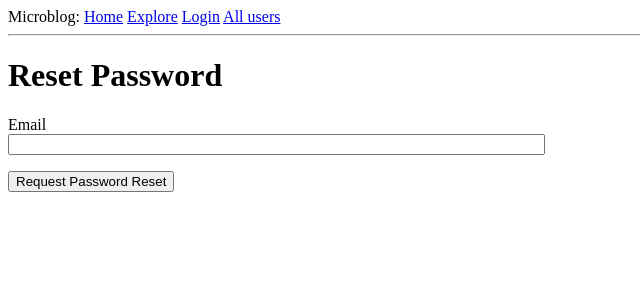
After one commit to kot613/flask_mig, a Flask app: page /reset_password_request in a window 1280 px wide. The commit adds this page. Shown: the top 300 px of the page, without its empty margins (0-640 px from the left). Run offline with Flask 2, Linux system fonts and the light colour scheme.

Commit message:
Chapter 10: Email Support, reset password from email

```diff
--- a/app/__init__.py
+++ b/app/__init__.py
@@ -7,6 +7,7 @@ from config import Config
 from flask_sqlalchemy import SQLAlchemy
 from flask_migrate import Migrate
 from flask_login import LoginManager
+from flask_mail import Mail
 
 
 app = Flask(__name__)
@@ -15,6 +16,8 @@ db = SQLAlchemy(app)
 migrate = Migrate(app, db)
 login = LoginManager(app)
 login.login_view = 'login'
+
+mail = Mail(app)
 
 from app import routes, models, errors
 
--- a/app/forms.py
+++ b/app/forms.py
@@ -54,3 +54,15 @@ class EmptyForm(FlaskForm):
 class PostForm(FlaskForm):
     post = TextAreaField('Say something', validators=[DataRequired(), Length(min=1, max=140)])
     submit = SubmitField('Submit')
+
+
+class ResetPasswordRequestForm(FlaskForm):
+    email = StringField('Email', validators=[DataRequired(), Email()])
+    submit = SubmitField('Request Password Reset')
+
+
+class ResetPasswordForm(FlaskForm):
+    password = PasswordField('Password', validators=[DataRequired()])
+    password2 = PasswordField(
+        'Repeat Password', validators=[DataRequired(), EqualTo('password')])
+    submit = SubmitField('Request Password Reset')
--- a/app/routes.py
+++ b/app/routes.py
@@ -5,8 +5,9 @@ from flask_login import current_user, login_user, logout_user, login_required
 from werkzeug.urls import url_parse
 
 from app import app, db
-from app.forms import LoginForm, RegistrationForm, EditProfileForm, EmptyForm, PostForm
+from app.forms import LoginForm, RegistrationForm, EditProfileForm, EmptyForm, PostForm, ResetPasswordRequestForm, ResetPasswordForm
 from app.models import User, Post
+from app.email import send_password_reset_email
 
 
 @app.before_request
@@ -161,3 +162,34 @@ def users():
     form = EmptyForm()
     users = db.session.query(User).all()
     return render_template('users.html', title='Users', users=users, form=form)
+
+
+@app.route('/reset_password_request', methods=['GET', 'POST'])
+def reset_password_request():
+    if current_user.is_authenticated:
+        return redirect(url_for('index'))
+    form = ResetPasswordRequestForm()
+    if form.validate_on_submit():
+        user = User.query.filter_by(email=form.email.data).first()
+        if user:
+            send_password_reset_email(user)
+        flash('Check your email for the instructions to reset your password')
+        return redirect(url_for('login'))
+    return render_template('reset_password_request.html',
+                           title='Reset Password', form=form)
+
+
+@app.route('/reset_password/<token>', methods=['GET', 'POST'])
+def reset_password(token):
+    if current_user.is_authenticated:
+        return redirect(url_for('index'))
+    user = User.verify_reset_password_token(token)
+    if not user:
+        return redirect(url_for('index'))
+    form = ResetPasswordForm()
+    if form.validate_on_submit():
+        user.set_password(form.password.data)
+        db.session.commit()
+        flash('Your password has been reset.')
+        return redirect(url_for('login'))
+    return render_template('reset_password.html', form=form)
--- a/app/templates/login.html
+++ b/app/templates/login.html
@@ -21,6 +21,9 @@
     <p>{{ form.remember_me() }} {{ form.remember_me.label }}</p>
     <p>{{ form.submit() }}</p>
 </form>
-
+<p>
+    Forgot Your Password?
+    <a href="{{ url_for('reset_password_request') }}">Click to Reset It</a>
+</p>
 <p>New User? <a href="{{ url_for('register') }}">Click to Register!</a></p>
 {% endblock %}
--- /dev/null
+++ b/app/templates/reset_password_request.html
@@ -0,0 +1,16 @@
+{% extends "base.html" %}
+
+{% block content %}
+    <h1>Reset Password</h1>
+    <form action="" method="post">
+        {{ form.hidden_tag() }}
+        <p>
+            {{ form.email.label }}<br>
+            {{ form.email(size=64) }}<br>
+            {% for error in form.email.errors %}
+            <span style="color: red;">[{{ error }}]</span>
+            {% endfor %}
+        </p>
+        <p>{{ form.submit() }}</p>
+    </form>
+{% endblock %}
```
Also changed, not shown: app/email.py (added, +31 -0 lines), app/models.py (+30 -6 lines), app/templates/email/reset_password.html (added, +12 -0 lines), app/templates/email/reset_password.txt (added, +11 -0 lines), app/templates/reset_password.html (added, +23 -0 lines), app.db. Lines whose indentation alone changed are shown as unchanged.
